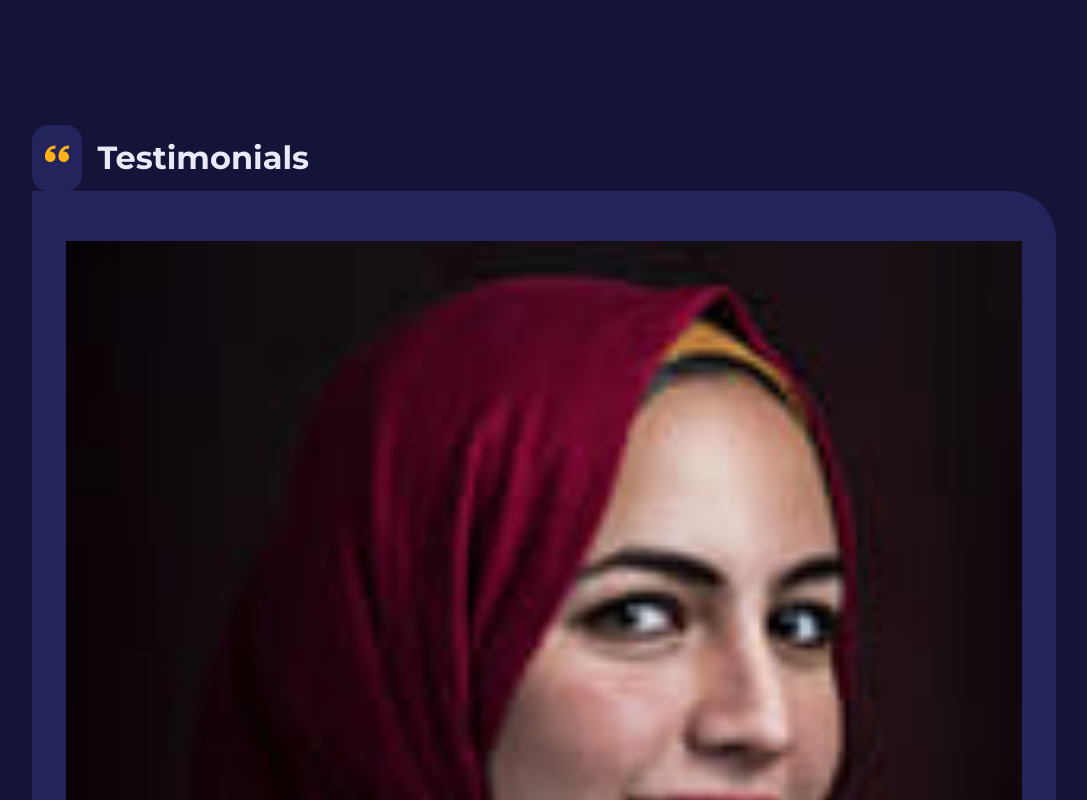
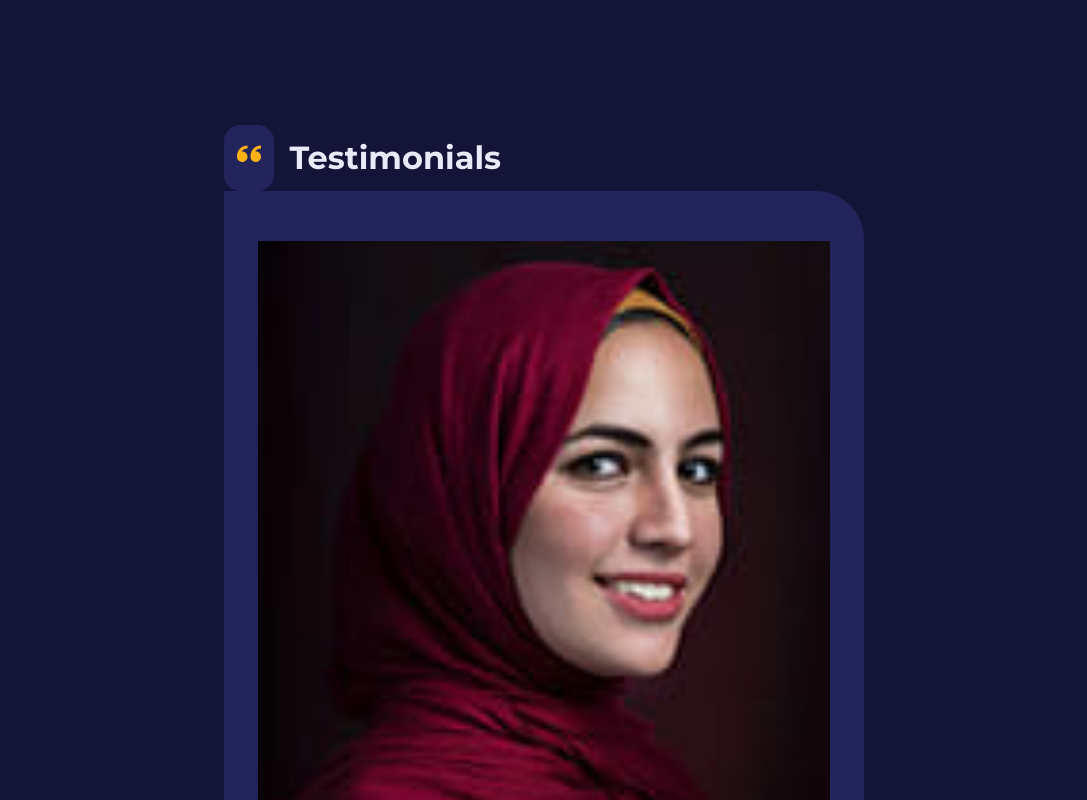
Before and after one commit to Eddysam2000/XP-Fitness, a React (Create React App) app: page / in a window 1280 px wide. Shown: the part 2880-3680 px from the top of the page, without its empty margins (96-1183 px from the left). Built offline with nearby package versions, Linux system fonts and the light colour scheme.

Commit message:
testimonial added

```diff
--- a/src/pages/home/home.css
+++ b/src/pages/home/home.css
@@ -152,3 +152,14 @@
 .faq p {
     margin-top: 1.5rem;
 }
+
+
+
+
+
+
+/* ========= TESTIMONIALS =========== */
+.testimonials {
+    margin-inline: auto;
+    width: 50rem;
+}
```
